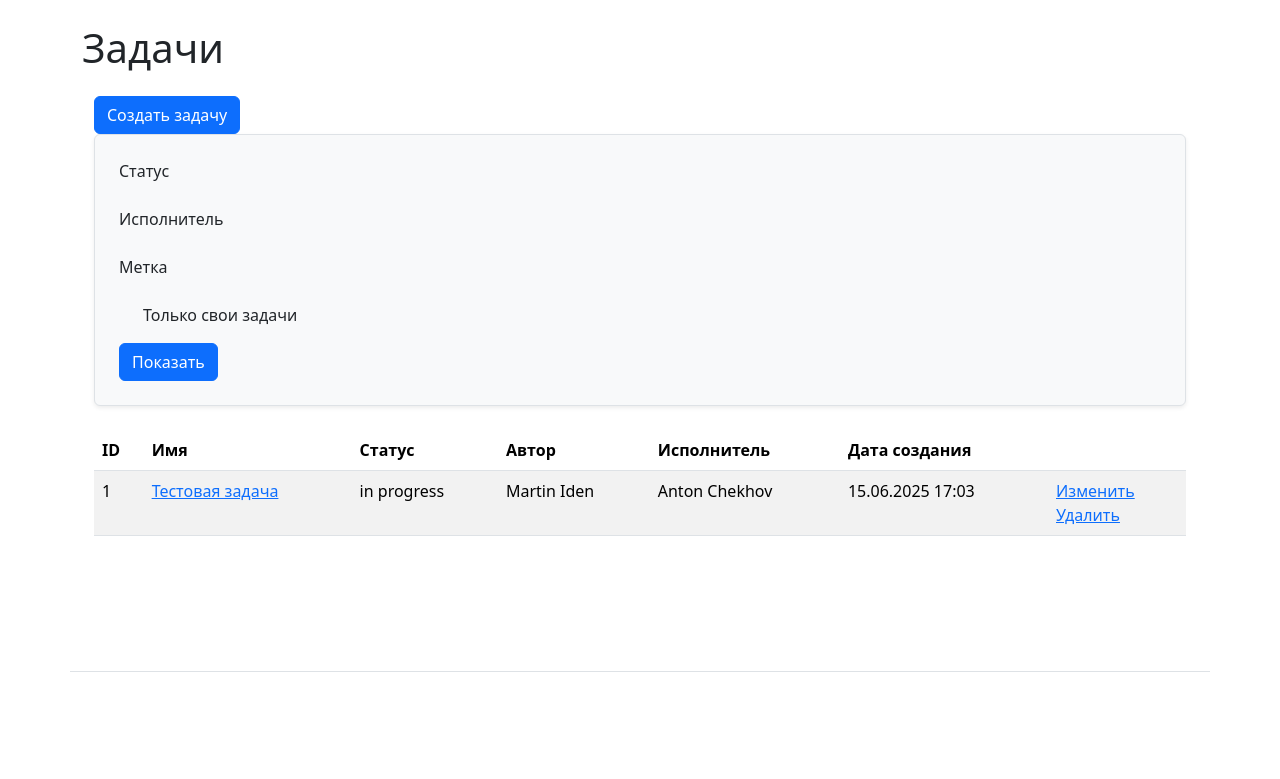
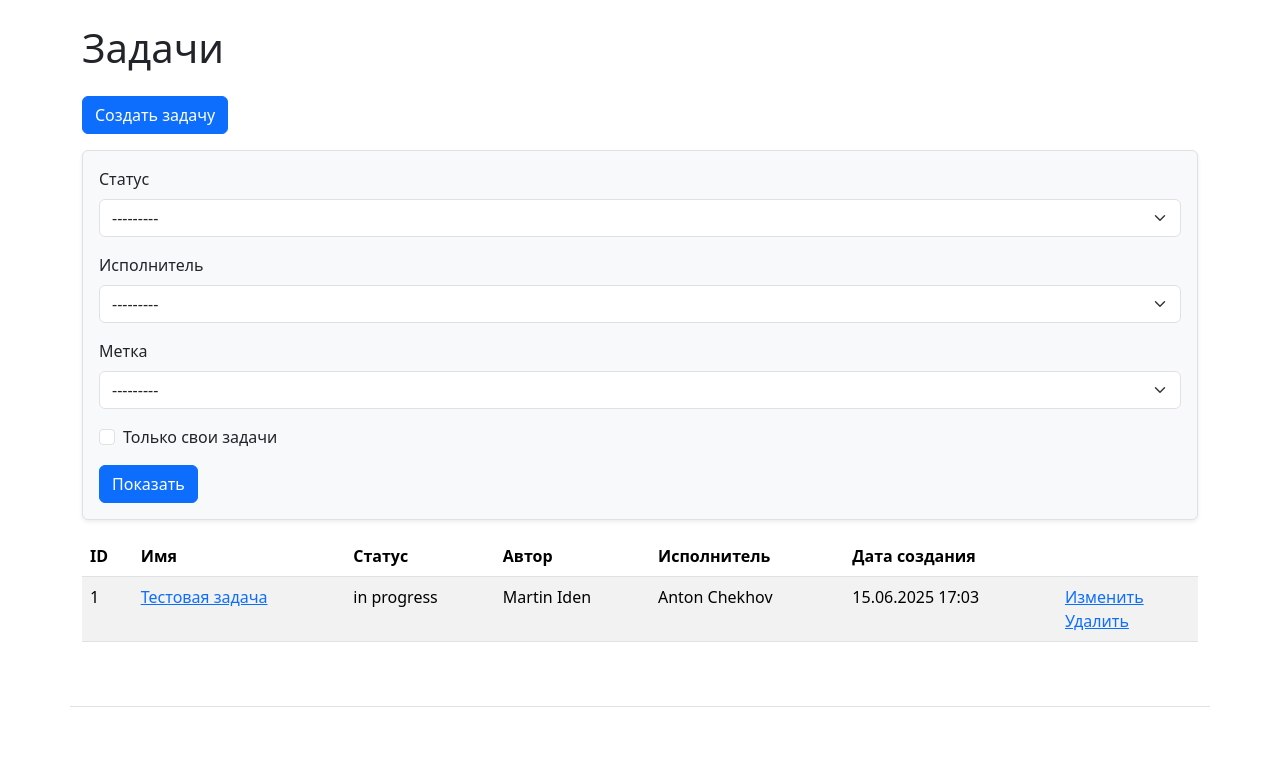
Before and after one commit to karanice/python-project-52, a Django app: template task_manager/templates/tasks/index.html in a window 1280 px wide. Shown: the part 56-835 px from the top of the page. Before the commit the page ends 728 px from the top, so only its background shows below. Run offline with Django 5.2, Linux system fonts and the light colour scheme; data comes from the database, SQL or seed files in the repository; tables that the repository leaves empty hold one stand-in row (values such as "Sample post"); the template is opened without the code that fills it: values that come from a table or form of the project are taken from there, most other values are stand-ins (such as "Sample title", 1, 10 or a date in 2020).

Commit message:
Change filter inputs to select-boxes

```diff
--- a/task_manager/templates/tasks/index.html
+++ b/task_manager/templates/tasks/index.html
@@ -5,29 +5,46 @@
 {% endblock %}
 
 {% block content %}
-    <div class="container wrapper flex-grow-1">
+    <div class="card-body">
         <form method="post" action="{% url 'task_create' %}" class="d-inline">
             {% csrf_token %}
             <button type="submit" class="btn btn-primary">
                 Создать задачу
             </button>
         </form>
-        <form method="get" class="p-4 bg-light rounded border shadow-sm mb-4">
+    </div>
+    <div class="card-body bg-light mb-3"></div>
+        <form method="get" class="p-3 bg-light rounded border shadow-sm mb-3">
             <div class="mb-3">
-              <label for="id_status" class="form-label">Cтатус</label>
-              {{ filter.form.status }}
+                <label for="id_status" class="form-label">Cтатус</label>
+                <select id="id_status" name="status" class="form-select ml-2 mr-3">
+                    <option value selected>---------</option>
+                    {% for status in filter.form.status.field.queryset %}
+                        <option value="{{ status.id }}">{{ status.name }}</option>
+                    {% endfor %}
+                </select>
             </div>
             <div class="mb-3">
-              <label for="id_executor" class="form-label">Исполнитель</label>
-              {{ filter.form.executor }}
+                <label for="id_executor" class="form-label">Исполнитель</label>
+                <select id="id_executor" name="executor" class="form-select ml-2 mr-3">
+                    <option value selected>---------</option>
+                    {% for user in filter.form.executor.field.queryset %}
+                        <option value="{{ user.id }}">{{ user.get_full_name }}</option>
+                    {% endfor %}
+                </select>
             </div>
             <div class="mb-3">
               <label for="id_labels" class="form-label">Метка</label>
-              {{ filter.form.labels }}
+                <select id="id_labels" name="labels" class="form-select ml-2 mr-3">
+                    <option value selected>---------</option>
+                    {% for label in filter.form.labels.field.queryset %}
+                        <option value="{{ label.id }}">{{ label.name }}</option>
+                    {% endfor %}
+                </select>
             </div>
-            <div class="form-check mb-3">
-              {{ filter.form.user_tasks }}
-              <label for="id_user_tasks" class="form-check-label">Только свои задачи</label>
+             <div class="form-check mb-3">
+                <input type="checkbox" id="id_user_tasks" name="user_tasks" class="form-check-input">
+                <label for="id_user_tasks" class="form-check-label">Только свои задачи</label>
             </div>
             <button type="submit" class="btn btn-primary">Показать</button>
           </form>
```
